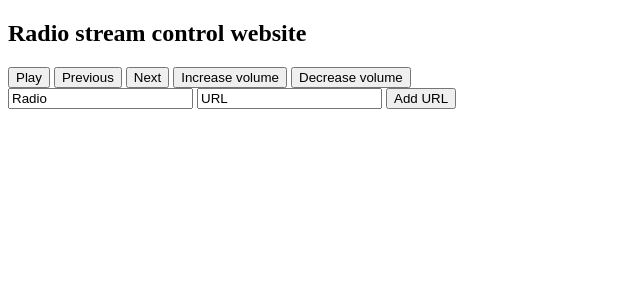
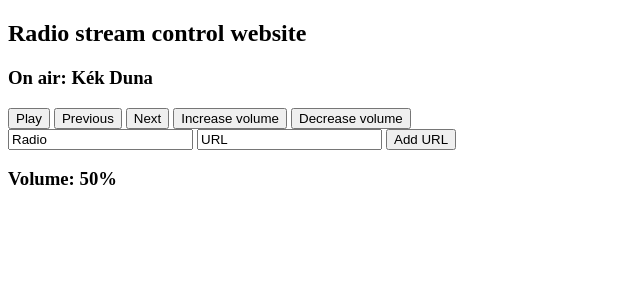
Before and after one commit to bendeguz-szatmari/python-piradio, a Flask app: page / in a window 1280 px wide. Shown: the top 300 px of the page, without its empty margins (0-640 px from the left). Run offline with Flask 2, Linux system fonts and the light colour scheme; data that the repository does not hold is empty; some libraries are stand-ins or nearby versions.

Commit message:
NF: get status from server on page load, display volume and current stream

```diff
--- a/source/stream_manager.py
+++ b/source/stream_manager.py
@@ -139,6 +139,14 @@ class StreamManager:
         print(vol)
         return vol
 
+    def get_volume(self):
+        card = Popen(['amixer', 'sget', 'Master'], stdout=PIPE)
+
+        out = card.communicate()[0]  ##  we only need the first element returned
+        vol = str(out).split('[')[1].split(']')[0]
+
+        return vol
+
 
 if __name__ == "__main__":
     sm = StreamManager()
--- a/source/templates/index.html
+++ b/source/templates/index.html
@@ -1,6 +1,7 @@
 {% extends "layout.html" %}
 {% block body %}
 <h2>Radio stream control website</h2>
+<h3 id="current_radio">On air:</h3>
 <form method="post">
     <input type="button" id="play" value="Play">
     <input type="button" id="prev" value="Previous">
@@ -13,23 +14,76 @@
     <input type="text" name="url" value="URL">
     <input type="button" name="submit" value="Add URL">
 </form>
+<h3 id="volume">Volume: 50%<h3>
 <script>
+    $(document).ready(function(){
+        var data = {submit:"Status"}
+        $.ajax({
+          url: $SCRIPT_ROOT + "/control",
+          data: JSON.stringify(data),
+          type: "POST",
+          contentType:"application/json; charset=utf-8",
+          success: function(response) {
+              console.log($.parseJSON(response)["response"])
+              var resp = $.parseJSON(response)["response"]
+              if (resp == "False"){
+                  $("#play").val("Play")
+              } else {
+                  $("#play").val("Stop")
+              }
+              console.log($.parseJSON(response)["response2"])
+              $("#current_radio").text("On air: "+ $.parseJSON(response)["response2"])
+          },
+          error: function(error) {
+              console.log(error);
+          }
+        });
+        data = {submit:"Volume"}
+        $.ajax({
+          url: $SCRIPT_ROOT + "/control",
+          data: JSON.stringify(data),
+          type: "POST",
+          contentType:"application/json; charset=utf-8",
+          success: function(response) {
+              console.log($.parseJSON(response)["response"])
+              $("#volume").text("Volume: " + $.parseJSON(response)["response"])
+          },
+          error: function(error) {
+              console.log(error);
+          }
+        });
+        data = {submit:"Volume"}
+        $.ajax({
+          url: $SCRIPT_ROOT + "/control",
+          data: JSON.stringify(data),
+          type: "POST",
+          contentType:"application/json; charset=utf-8",
+          success: function(response) {
+              console.log($.parseJSON(response)["response"])
+              $("#volume").text("Volume: " + $.parseJSON(response)["response"])
+          },
+          error: function(error) {
+              console.log(error);
+          }
+        });
+    });
     $("#play").click(function(){
 	console.log("play clicked");
         if ($(this).val() == "Play") {
             $(this).val("Stop")
-            var data = {submit:'Play'};
+            var data = {submit:"Play"};
         } else {
             $(this).val("Play")
-            var data = {submit:'Stop'};
+            var data = {submit:"Stop"};
         }
         $.ajax({
-            url: $SCRIPT_ROOT + '/control',
+            url: $SCRIPT_ROOT + "/control",
             data: JSON.stringify(data),
-            type: 'POST',
-		contentType:"application/json; charset=utf-8",
+            type: "POST",
+	          contentType:"application/json; charset=utf-8",
             success: function(response) {
-		        console.log(response.submit)
+		            console.log($.parseJSON(response)["response"])
+                $("#current_radio").text("On air: "+ $.parseJSON(response)["response"])
             },
             error: function(error) {
                 console.log(error);
@@ -38,14 +92,15 @@
     })
     $("#prev").click(function(){
 	    console.log("prev clicked");
-        var data = {submit:'Previous'};
+        var data = {submit:"Previous"};
         $.ajax({
-            url: $SCRIPT_ROOT + '/control',
+            url: $SCRIPT_ROOT + "/control",
             data: JSON.stringify(data),
-            type: 'POST',
-		    contentType:"application/json; charset=utf-8",
+            type: "POST",
+	          contentType:"application/json; charset=utf-8",
             success: function(response) {
-		        console.log(response.submit)
+		            console.log($.parseJSON(response)["response"])
+                $("#current_radio").text("On air: "+ $.parseJSON(response)["response"])
             },
             error: function(error) {
                 console.log(error);
@@ -54,14 +109,15 @@
     })
     $("#next").click(function(){
 	    console.log("next clicked");
-        var data = {submit:'Next'};
+        var data = {submit:"Next"};
         $.ajax({
-            url: $SCRIPT_ROOT + '/control',
+            url: $SCRIPT_ROOT + "/control",
             data: JSON.stringify(data),
-            type: 'POST',
-		    contentType:"application/json; charset=utf-8",
+            type: "POST",
+	          contentType:"application/json; charset=utf-8",
             success: function(response) {
-		        console.log(response.submit)
+		            console.log($.parseJSON(response)["response"])
+                $("#current_radio").text("On air: "+ $.parseJSON(response)["response"])
             },
             error: function(error) {
                 console.log(error);
@@ -70,14 +126,15 @@
     })
     $("#incr").click(function(){
 	    console.log("increase clicked");
-        var data = {submit:'Increase'};
+        var data = {submit:"Increase"};
         $.ajax({
-            url: $SCRIPT_ROOT + '/control',
+            url: $SCRIPT_ROOT + "/control",
             data: JSON.stringify(data),
-            type: 'POST',
-		    contentType:"application/json; charset=utf-8",
+            type: "POST",
+            contentType:"application/json; charset=utf-8",
             success: function(response) {
-		        console.log(response.submit)
+		            console.log($.parseJSON(response)["response"])
+                $("#volume").text("Volume: " + $.parseJSON(response)["response"])
             },
             error: function(error) {
                 console.log(error);
@@ -86,14 +143,15 @@
     })
     $("#decr").click(function(){
 	    console.log("decrease clicked");
-        var data = {submit:'Decrease'};
+        var data = {submit:"Decrease"};
         $.ajax({
-            url: $SCRIPT_ROOT + '/control',
+            url: $SCRIPT_ROOT + "/control",
             data: JSON.stringify(data),
-            type: 'POST',
-		    contentType:"application/json; charset=utf-8",
+            type: "POST",
+	          contentType:"application/json; charset=utf-8",
             success: function(response) {
-		        console.log(response.submit)
+		            console.log($.parseJSON(response)["response"])
+                $("#volume").text("Volume: " + $.parseJSON(response)["response"])
             },
             error: function(error) {
                 console.log(error);
--- a/source/web_interface.py
+++ b/source/web_interface.py
@@ -12,41 +12,50 @@ def main_page():
 
 @app.route('/control', methods=['POST'])
 def radio_control():
+    ret = {}
     if request.method == 'POST':
         data = request.get_json()
         if data['submit'] == 'Play':
             print('play')
             sm.play_stream()
             print(sm.get_current_radio())
-            print(sm.get_current_url())
-            print(sm.check_stream_online(sm.get_current_url()))
+            ret['response'] = sm.get_current_radio()
         elif data['submit'] == 'Stop':
             print('stop')
             sm.stop_stream()
+            ret['response'] = sm.get_current_radio()
         if data['submit'] == 'Previous':
             print('previous')
             sm.stop_stream()
             sm.select_stream(False)
             sm.play_stream()
+            ret['response'] = sm.get_current_radio()
         elif data['submit'] == 'Next':
             print('next')
             sm.stop_stream()
             sm.select_stream()
             sm.play_stream()
+            ret['response'] = sm.get_current_radio()
         elif data['submit'] == 'Increase':
             print('increase volume')
-            sm.modify_volume(10)
+            ret['response'] = sm.modify_volume(10)
         elif data['submit'] == 'Decrease':
             print('decrease volume')
-            sm.modify_volume(-10)
+            ret['response'] = sm.modify_volume(-10)
+        elif data['submit'] == 'Status':
+            print('get status')
+            ret['response'] = str(sm.get_status())
+            ret['response2'] = str(sm.get_current_radio())
+        elif data['submit'] == 'Volume':
+            print('get volume')
+            ret['response'] = str(sm.get_volume())
         else:
             print("unknown button pressed")
             pass # unknown
     elif request.method == 'GET':
         print('get')
-        dict = {}
-        dict['status'] = str(sm.get_status)
-        data = json.dumps(dict)
+        ret['response'] = str(sm.get_status())
+    data = json.dumps(ret)
     return jsonify(data)
 
 @app.route('/add', methods=['GET', 'POST'])
```
